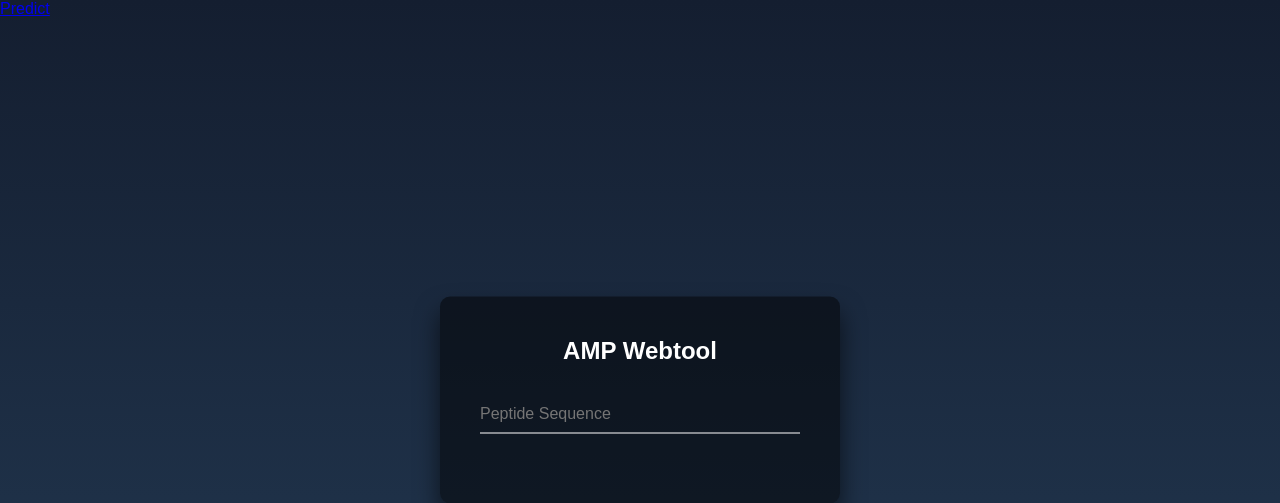
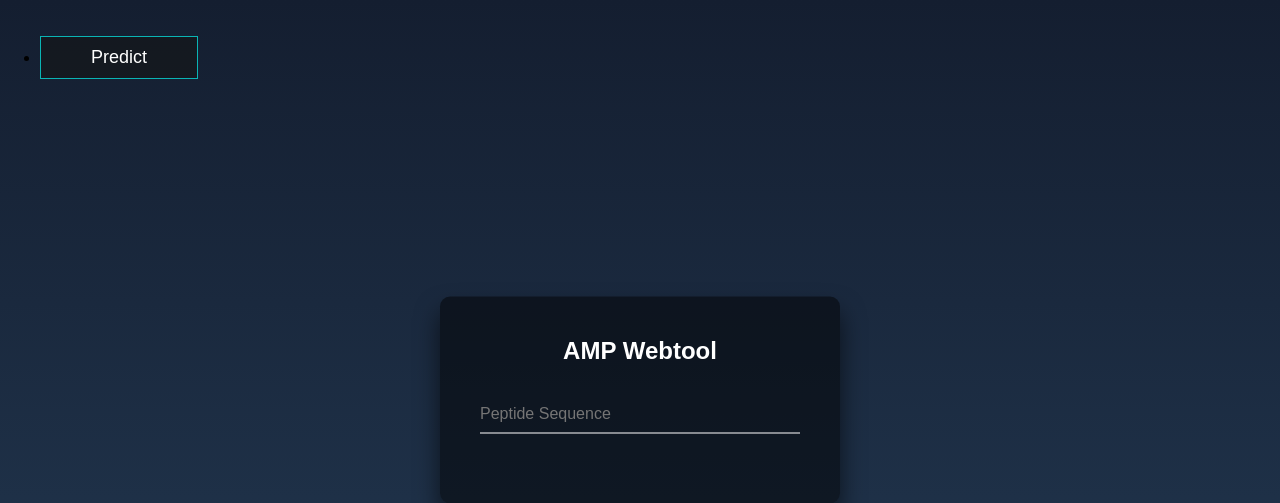
Before and after one commit to PVPN4799/AMP_WebTool, a Flask app: page / in a window 1280 px wide. Shown: the top 503 px of the page. Run offline with Flask 2, Linux system fonts and the light colour scheme; parts of the project's set-up code (start-up, migrations or seed data) failed here and were passed over.

Commit message:
Modified stylesheet

```diff
--- a/templates/index.html
+++ b/templates/index.html
@@ -170,6 +170,20 @@ body {
     bottom: 100%;
   }
 }
+
+#join-btn {
+  border: 1px solid rgba(10, 180, 180, 1);
+  background: rgba(20, 20, 20, .6);
+  font-size: 18px;
+  color: white;
+  margin-top: 20px;
+  padding: 10px 50px;
+  cursor: pointer;
+  transition: .4s;
+  &:hover {
+    background: rgba(20, 20, 20, .8);
+    padding: 10px 80px;
+  }
 </style>
 </head>
 
@@ -179,13 +193,11 @@ body {
     <div class="user-box">
       <input type="text"  name="sequence" placeholder="Peptide Sequence" required="required" />
     </div>
-    <a href="#">
-      <span></span>
-      <span></span>
-      <span></span>
-      <span></span>
-      Predict
-    </a>
+    <ul class="noBullet">
+	<li id="center-btn">
+        <input type="submit" id="join-btn" name="predict" alt="Predict" value="Predict">
+      </li>
+    </ul>
   </form>
   <br>
   <br>
```
